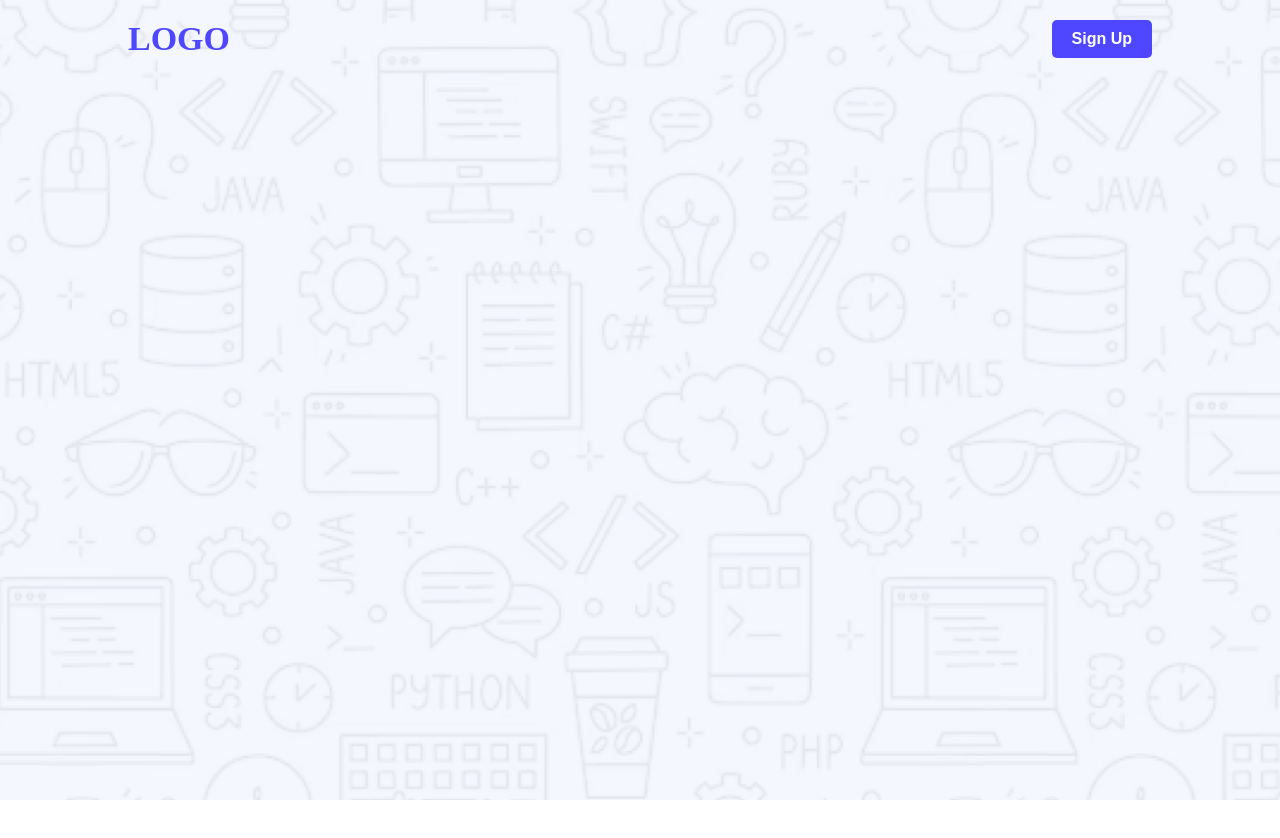
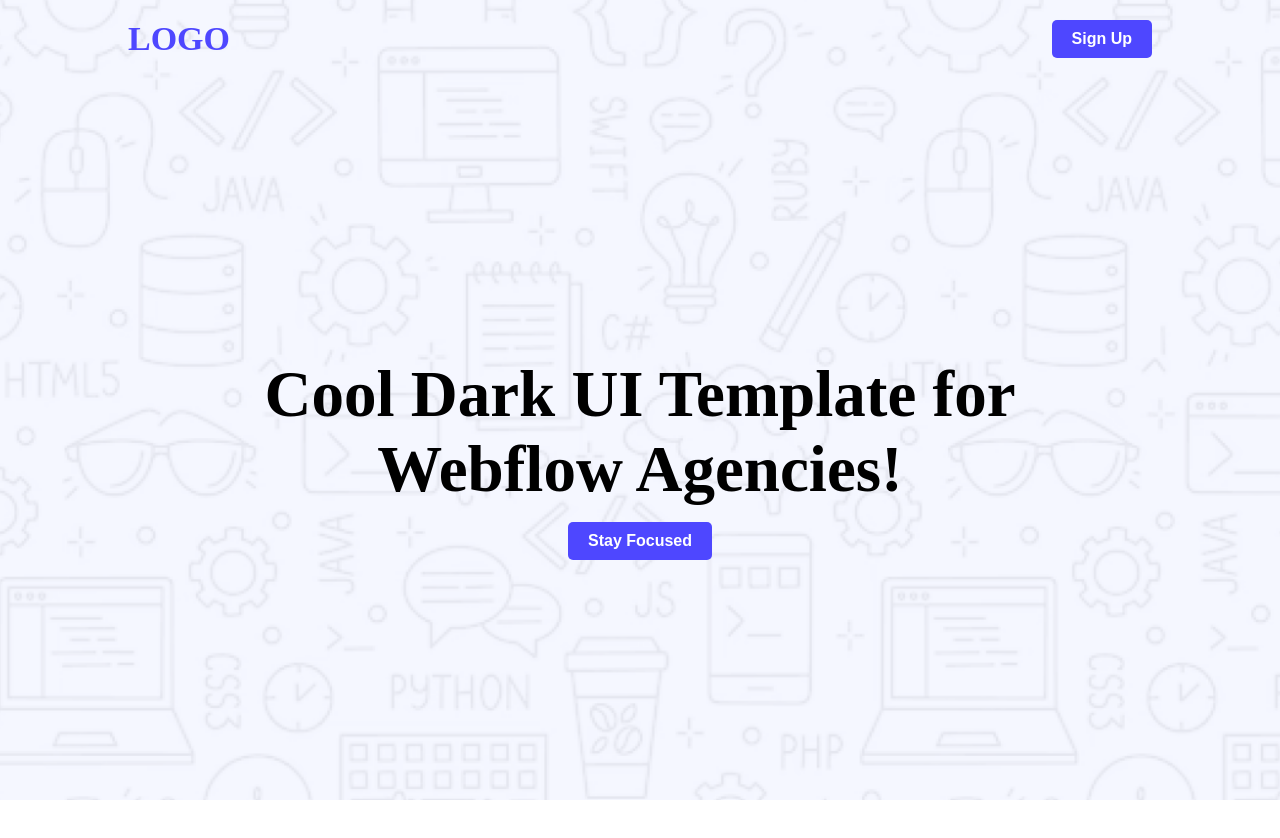
Before and after one commit to Sanjidayesmintuly/web-flow-B12A01-Project, a plain HTML site: page index.html in a window 1280 px wide. Before the commit the page ends 800 px from the top, so only its background shows below. Drawn offline with Linux system fonts and the light colour scheme.

Commit message:
add hero section

```diff
--- a/css/style.css
+++ b/css/style.css
@@ -36,3 +36,16 @@ h4.logo {
   font-weight: bold;
   color: #4e47ff;
 }
+div.hero-section {
+  justify-content: center;
+  height: 100%;
+  width: 100%;
+  display: flex;
+  flex-direction: column;
+  align-items: center;
+  gap: 15px;
+}
+h1.hero-heading {
+  text-align: center;
+  font-size: 65px;
+}
--- a/index.html
+++ b/index.html
@@ -21,6 +21,13 @@
           <button class="btn btn-signup">sign up</button>
         </div>
       </div>
+      <div class="hero-section">
+        <h1 class="hero-heading">
+          Cool Dark UI Template for <br />
+          Webflow Agencies!
+        </h1>
+        <button class="btn btn-hero">Stay Focused</button>
+      </div>
     </header>
   </body>
 </html>
```
Also changed, not shown: 2 other files.
